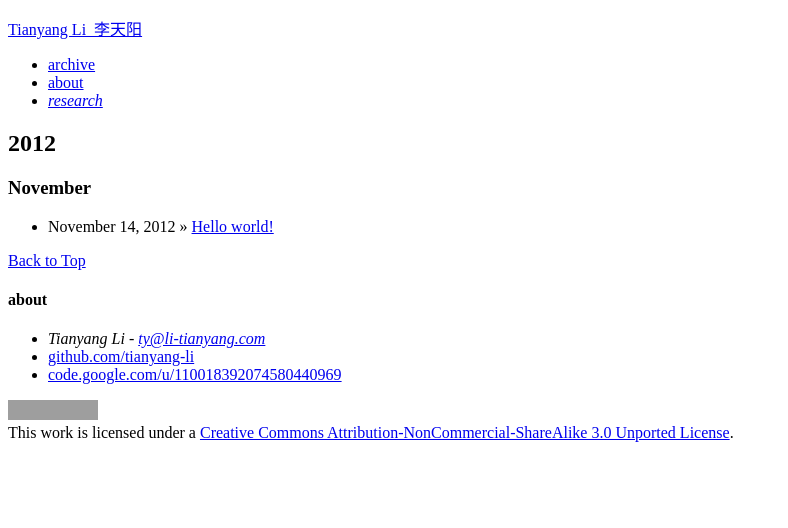
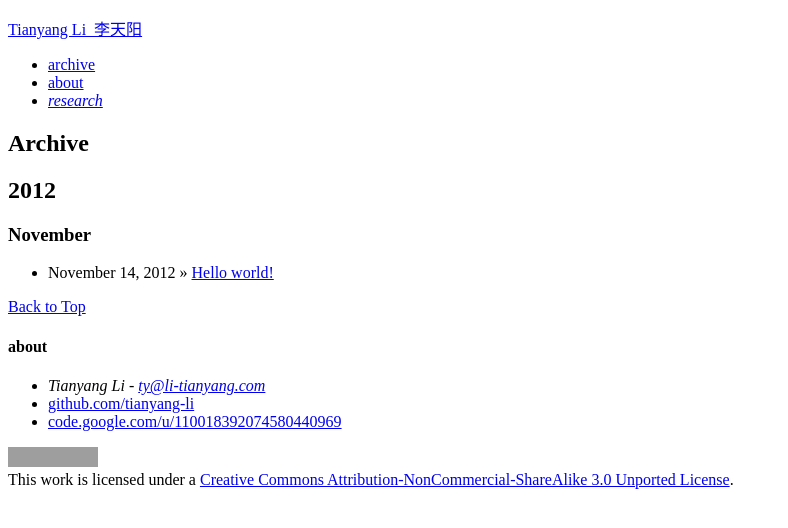
Before and after one commit to li-tianyang/li-tianyang.github.com, a Jekyll site: the page built from archive.html, in a window 1280 px wide. Shown: the top 528 px of the page, without its empty margins (0-788 px from the left). Built offline with Jekyll 4.4.1, drawn with Linux system fonts in a browser that asks for light colours; grey boxes are pictures that could not be loaded.

Commit message:
display title

```diff
--- a/_includes/themes/the-minimum/page.html
+++ b/_includes/themes/the-minimum/page.html
@@ -3,7 +3,7 @@
         <div class="content">
 
             <header>
-                <div class="unit-head" style="display: none;">
+                <div class="unit-head">
                     <div class="unit-inner unit-head-inner">
                         <h1 class="h2 entry-title">{{ page.title }}</h1>
                     </div><!-- unit-inner -->
```
